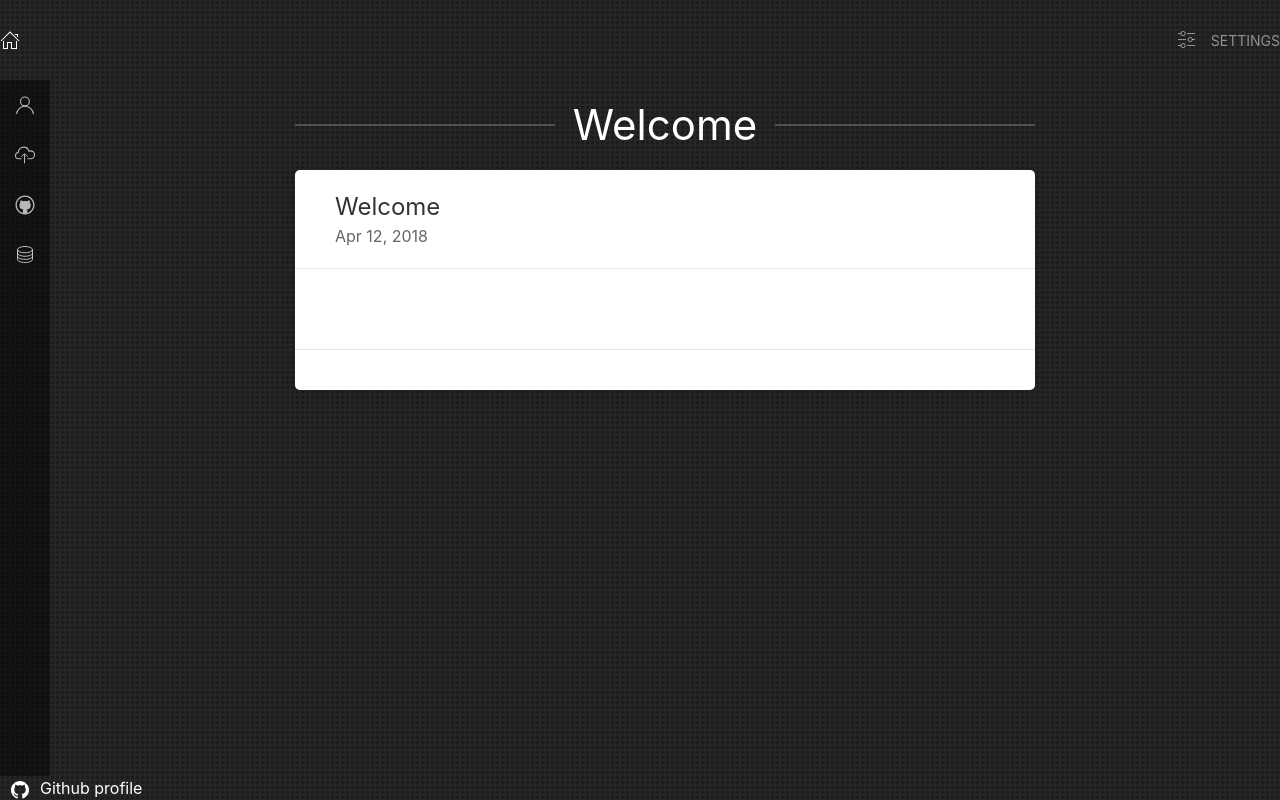
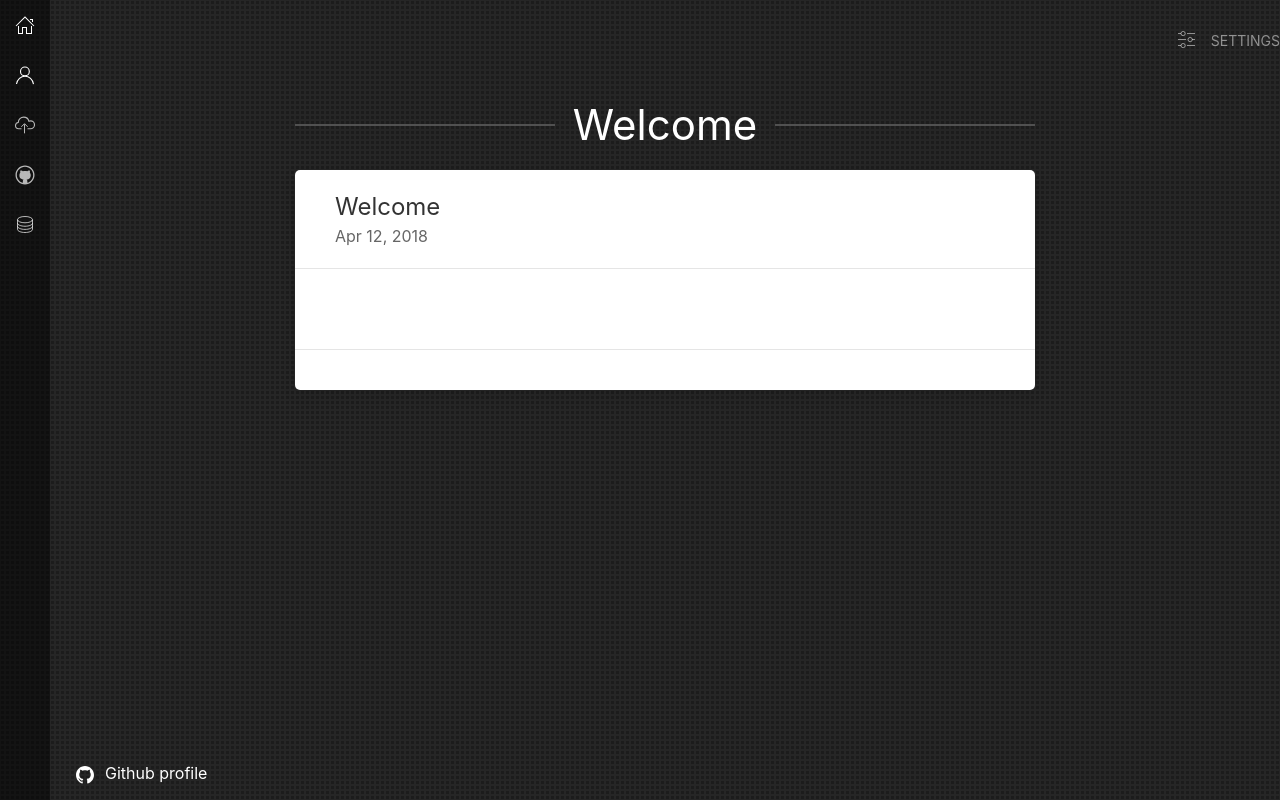
Before and after one commit to CountryGuide/React-Sandbox, a React (Create React App) app in the folder client/: page / in a window 1280 px wide. Built offline with nearby package versions, Linux system fonts and the light colour scheme; no server answers.

Commit message:
WIP: preloaded state

```diff
--- a/client/src/components/App.js
+++ b/client/src/components/App.js
@@ -6,11 +6,11 @@ import Header from "./Header";
 import Footer from "./Footer";
 import { Landing } from "./Landing";
 import { NoMatch } from "./NoMatch";
+import { SideMenu } from "./SideMenu";
 
 import { fetchUser } from "../actions/auth";
 
 import '../style/App.css';
-import { SideMenu } from "./SideMenu";
 
 
 const mapStateToProps = ({ auth }) => {
@@ -23,7 +23,12 @@ class App extends Component {
         this.props.fetchUser();
     }
 
+    shouldComponentUpdate(nextProps) {
+        return JSON.stringify(nextProps) !== JSON.stringify(this.props);
+    }
+
     render() {
+        console.log('<App /> render', this.props);
         return (
             <BrowserRouter>
                 <div className="app-container uk-light">
--- a/client/src/components/Footer.js
+++ b/client/src/components/Footer.js
@@ -4,7 +4,7 @@ import React from 'react';
 class Footer extends React.Component {
     render () {
         return (
-            <footer className="footer">
+            <footer className="footer uk-padding-small">
                 <a href="https://github.com/CountryGuide" target="_blank" rel="noopener noreferrer">
                     <span data-uk-icon="github" className="uk-margin-small-right uk-margin-small-left"></span>
                     <span>Github profile</span>
--- a/client/src/components/Header.js
+++ b/client/src/components/Header.js
@@ -16,7 +16,7 @@ class Header extends React.Component {
 
         if (this.props.authState) {
             return (
-                <a href="/api/logout" className={className} onClick={() => localStorage.removeItem('user')}>
+                <a href={"/api/logout"} className={className} onClick={() => localStorage.removeItem('user')}>
                     <div className="uk-flex uk-flex-middle">
                         <span data-uk-icon="sign-out" className="uk-margin-small-right uk-margin-small-left"></span>
                         Logout
@@ -26,7 +26,7 @@ class Header extends React.Component {
         }
 
         return (
-            <a className={className} href="/auth/google">
+            <a className={className} href={"/auth/google"}>
                 <div className="uk-flex uk-flex-middle">
                     <span data-uk-icon="google" className="uk-margin-small-right uk-margin-small-left"></span>
                     Login
@@ -39,13 +39,6 @@ class Header extends React.Component {
         return (
             <header className="header">
                 <nav className="uk-navbar-container uk-navbar-transparent" data-uk-navbar="mode:click">
-                    <div className="uk-navbar-left">
-                        <ul className="uk-navbar-nav">
-                            <Link to="/" className="uk-logo uk-navbar-item">
-                                <span data-uk-icon="home"></span>
-                            </Link>
-                        </ul>
-                    </div>
                     <div className="uk-navbar-right">
                         <ul className="uk-navbar-nav">
                             <li>
--- a/client/src/components/SideMenu.js
+++ b/client/src/components/SideMenu.js
@@ -1,11 +1,23 @@
 import React from 'react';
+
+import { Link } from "react-router-dom";
+
+import '../style/Aside.css';
+
 
 export class SideMenu extends React.Component {
     render() {
         return (
             <aside className="side-menu">
                 <div className="uk-flex uk-flex-center uk-flex-middle">
-                    <span data-uk-icon="user"></span>
+                    <Link to="/" className="uk-logo uk-navbar-item">
+                        <span data-uk-icon="home"></span>
+                    </Link>
+                </div>
+                <div className="uk-flex uk-flex-center uk-flex-middle">
+                    <Link to="/profile" className="uk-logo uk-navbar-item">
+                        <span data-uk-icon="user"></span>
+                    </Link>
                 </div>
                 <div className="uk-flex uk-flex-center uk-flex-middle">
                     <span data-uk-icon="cloud-upload"></span>
--- a/client/src/index.js
+++ b/client/src/index.js
@@ -11,6 +11,7 @@ import reduxThunk from 'redux-thunk';
 import { applyMiddleware, compose, createStore } from "redux";
 import { Provider } from "react-redux";
 import { reducers } from './reducers';
+import { getInitialState } from "./utils/preloadedState";
 
 
 UIkit.use(Icons);
@@ -18,7 +19,12 @@ window.axios = axios;
 
 const composeEnhancers = window.__REDUX_DEVTOOLS_EXTENSION_COMPOSE__ || compose;
 
-const store = createStore(reducers, {}, composeEnhancers(applyMiddleware(reduxThunk)));
+const store = createStore(reducers, getInitialState(), composeEnhancers(applyMiddleware(reduxThunk)));
 
-ReactDOM.render(<Provider store={store}><App/></Provider>, document.getElementById('root'));
+ReactDOM.render(
+    <Provider store={store}>
+        <App/>
+    </Provider>,
+    document.getElementById('root')
+);
 // registerServiceWorker();
--- a/client/src/style/App.css
+++ b/client/src/style/App.css
@@ -13,7 +13,7 @@
 
 .app-container {
     display: grid;
-    grid-template-areas: "header header" "side-menu main" "footer footer";
+    grid-template-areas: "side-menu header" "side-menu main" "side-menu footer";
     grid-template-rows: auto 1fr auto;
     grid-template-columns: 50px 1fr;
     min-height: 100vh;
@@ -37,7 +37,3 @@
 .footer {
     grid-area: footer;
 }
-
-.side-menu div {
-    height: 50px;
-}
--- /dev/null
+++ b/client/src/style/Aside.css
@@ -0,0 +1,3 @@
+.side-menu div {
+    height: 50px;
+}
--- /dev/null
+++ b/client/src/utils/preloadedState.js
@@ -0,0 +1,9 @@
+export function getInitialState() {
+    const authState = JSON.parse(localStorage.getItem('user'));
+
+    return {
+        auth: {
+            authState
+        }
+    }
+}
```
